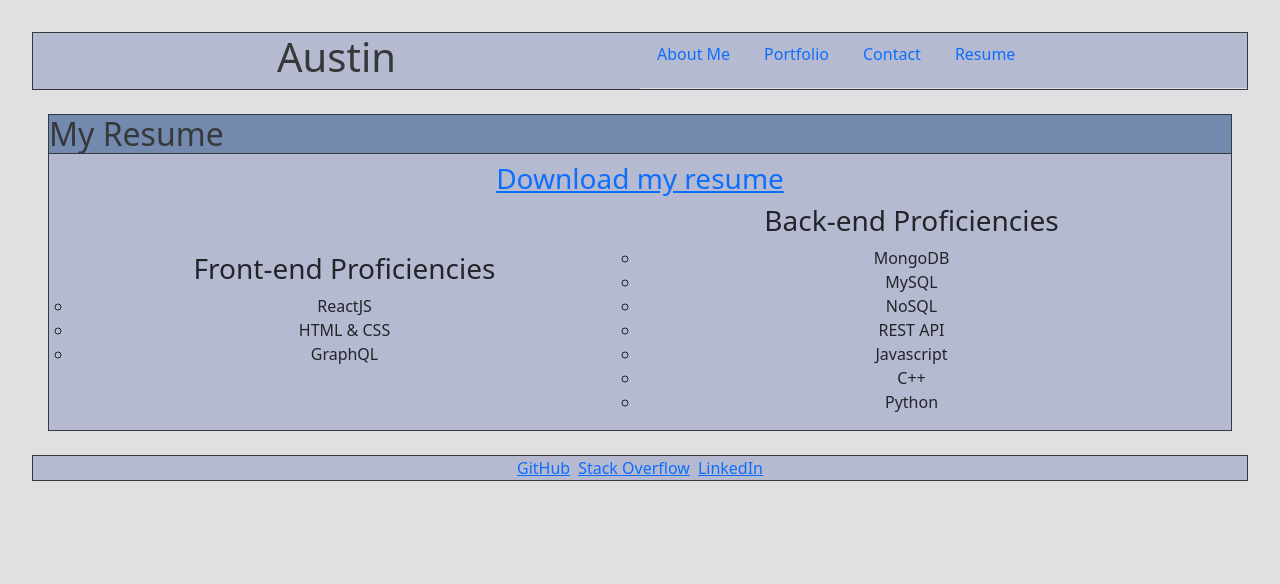
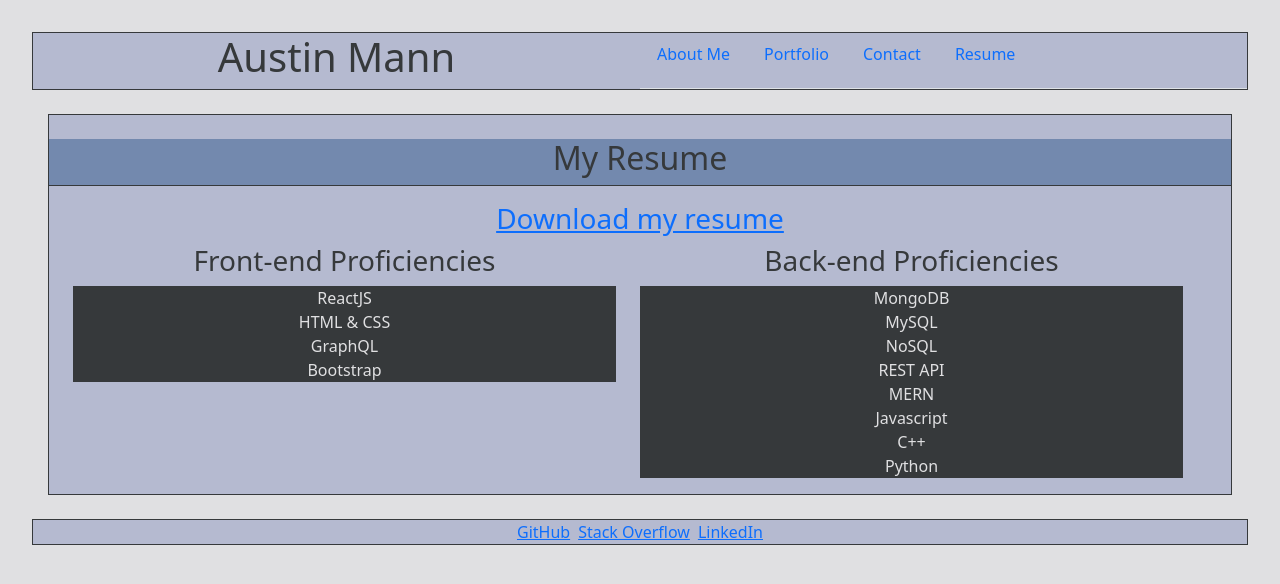
Before and after one commit to ammann64/portfolio-react-website, a React (Vite) app: page /Resume in a window 1280 px wide. Shown: the top 584 px of the page. Built offline with nearby package versions, Linux system fonts and the light colour scheme.

Commit message:
Refactored some css and fixed some design issues

```diff
--- a/src/components/Header.jsx
+++ b/src/components/Header.jsx
@@ -4,7 +4,7 @@ export default function Header() {
     return (
         <header className="container-fluid mb-4 justify-center">
             <div className="row">
-                <h1 className="col-md-6 title">Austin</h1>
+                <h1 className="col-md-6 title text">Austin Mann</h1>
                 <Nav />
             </div>
         </header>
--- a/src/components/Project.jsx
+++ b/src/components/Project.jsx
@@ -6,7 +6,7 @@ export default function Project({ project }) {
         <>
             <img src={project.image} alt={project.altText} className="card-img-top align-self-center img-fluid row"/>
             <div className="card-body text-primary row">
-                <a href={project.deployed}><h3 className="card-title mb-2">{project.name}</h3></a>
+                <a href={project.deployed}><h3 className="card-title text mb-2">{project.name}</h3></a>
                 <a href={project.github}><img className="img-fluid" src={githubLogo}/></a>
             </div>
         </>
--- a/src/index.css
+++ b/src/index.css
@@ -20,19 +20,8 @@
     -webkit-text-size-adjust: 100%;
 }
 
-.card {
-    margin: 1rem
-}
-
-#about-me-title {
-    margin-top: 1.5rem;
-    margin-bottom: 1rem;
-    align-items: center;
-}
-
-.page-title {
-    background-color: var(--glaucous);
-    border-bottom: var(--border-style);
+.text {
+    color: var(--onyx);
 }
 
 header, footer {
@@ -40,7 +29,7 @@ header, footer {
     border: var(--border-style)
 }
 
-.nav-items, .title {
+.nav-items {
     color: var(--onyx)
 }
 
@@ -49,20 +38,24 @@ main {
     border: var(--border-style);
 }
 
+.page-title {
+    background-color: var(--glaucous);
+    border-bottom: var(--border-style);
+    color: var(--onyx);
+    margin-top: 1.5rem;
+    margin-bottom: 1rem;
+    align-items: center;
+}
+
 body {
     background-color: var(--platinum);
 }
 
-.card {
-    background-color: var(--glaucous);
-    border: var(--border-style);
-}
-
-.card h3 {
-    font-size: 1rem;
-    text-wrap: wrap;
+.download-link {
+    color: var(--glaucous);
 }
 
 .proficiencies {
-    list-style-type: circle;
+    background-color: var(--onyx);
+    color: var(--platinum);
 }
--- a/src/pages/About.jsx
+++ b/src/pages/About.jsx
@@ -1,15 +1,17 @@
 export default function About() {
     return (
-        <div id="about-me" className="container">
-            <div id="about-me-title" className="row justify-content-center page-title title">
+        <div className="container">
+            <div className="row justify-content-center page-title">
                 <img className="img-fluid col-2" src="/assets/img/austin-photo.jpg" alt="A photo of me, Austin, smiling."></img>
-                <h2 className="col-8">About Me</h2>
+                <h2 className="col-8 text">About Me</h2>
             </div>
             <div className="row page-body">
-                <p>
-                    Hello! My name is Austin Mann. Ever since I tried programming in high school I have known it is what I want to do as my career. I have lived in Waco my whole life, and
-                    I am the oldest of 4 kids. I love playing video games and reading in my spare time. I find software development very enjoyable; every problem is almost like a puzzle that
-                    has multiple solutions. I look forward to learning more throughout my career and being as successful and competent as I can!
+                <p className="text">
+                    Hello! My name is Austin Mann. Ever since I tried programming in high school I have known it is what I want to do as my career.
+                    I have lived in Waco my whole life, but I plan to move to Austin, Texas at some point.
+                    I have been learning various languages on and off through CodeAcademy and personal projects for over 4 years.
+                    I find software development very enjoyable; every problem is almost like a puzzle that has multiple solutions.
+                    I look forward to learning more throughout my career and being as successful and competent as I can!
                 </p>
             </div>
         </div>
--- a/src/pages/Contact.jsx
+++ b/src/pages/Contact.jsx
@@ -44,9 +44,11 @@ function Contact() {
     };
 
     return (
-        <div>
-            <h2 className="page-title title">Contact me!</h2>
-            <form className='form' onSubmit={handleSubmit}>
+        <div className='container-fluid'>
+            <div className="row page-title">
+                <h2 className="col align-self-center text">Contact Me</h2>
+            </div>
+            <form className='row form' onSubmit={handleSubmit}>
                 <input
                   value={name}
                   name='name'
--- a/src/pages/Portfolio.jsx
+++ b/src/pages/Portfolio.jsx
@@ -3,9 +3,9 @@ import projects from "../projects";
 
 export default function Portfolio() {
     return (
-        <div className="container-fluid" id="portfolio">
+        <div className="container-fluid">
             <div className="row page-title">
-                <h2 className="col align-self-center mb-4">Portfolio</h2>
+                <h2 className="col align-self-center mb-4 text">Portfolio</h2>
             </div>
             <div className="card-columns row justify-content-around page-body">
                 {projects.map((project) =>
--- a/src/pages/Resume.jsx
+++ b/src/pages/Resume.jsx
@@ -1,24 +1,28 @@
 export default function Resume() {
     return (
-        <div className="container-fluid" id="resume">
-            <h2 className="row page-title title align-self-center">My Resume</h2>
-            <h3><a href="/assets/doc/Austin-Mann-Resume.docx" download>Download my resume</a></h3>
-            <div className="row container-fluid page-body align-items-center">
-                <div className="col align-items-center">
-                    <h3>Front-end Proficiencies</h3>
+        <div className="container-fluid">
+            <div className="row page-title">
+                <h2 className="col align-self-center text">My Resume</h2>
+            </div>
+            <h3 id="download-link text"><a href="/assets/doc/Austin-Mann-Resume.docx" download>Download my resume</a></h3>
+            <div className="text row container-fluid page-body align-items-start">
+                <div className="col align-items-start">
+                    <h3 className="proficiency-type">Front-end Proficiencies</h3>
                     <ul className="proficiencies list-unstyled">
                         <li>ReactJS</li>
                         <li>HTML & CSS</li>
                         <li>GraphQL</li>
+                        <li>Bootstrap</li>
                     </ul>
                 </div>
-                <div className="col align-items-center">
-                    <h3>Back-end Proficiencies</h3>
+                <div className="text col align-items-start">
+                    <h3 className="proficiency-type">Back-end Proficiencies</h3>
                     <ul className="proficiencies list-unstyled">
                         <li>MongoDB</li>
                         <li>MySQL</li>
                         <li>NoSQL</li>
                         <li>REST API</li>
+                        <li>MERN</li>
                         <li>Javascript</li>
                         <li>C++</li>
                         <li>Python</li>
```
Also changed, not shown: src/styles/Portfolio.css (added, +11 -0 lines), public/assets/img/Screenshot_1.png (added).
